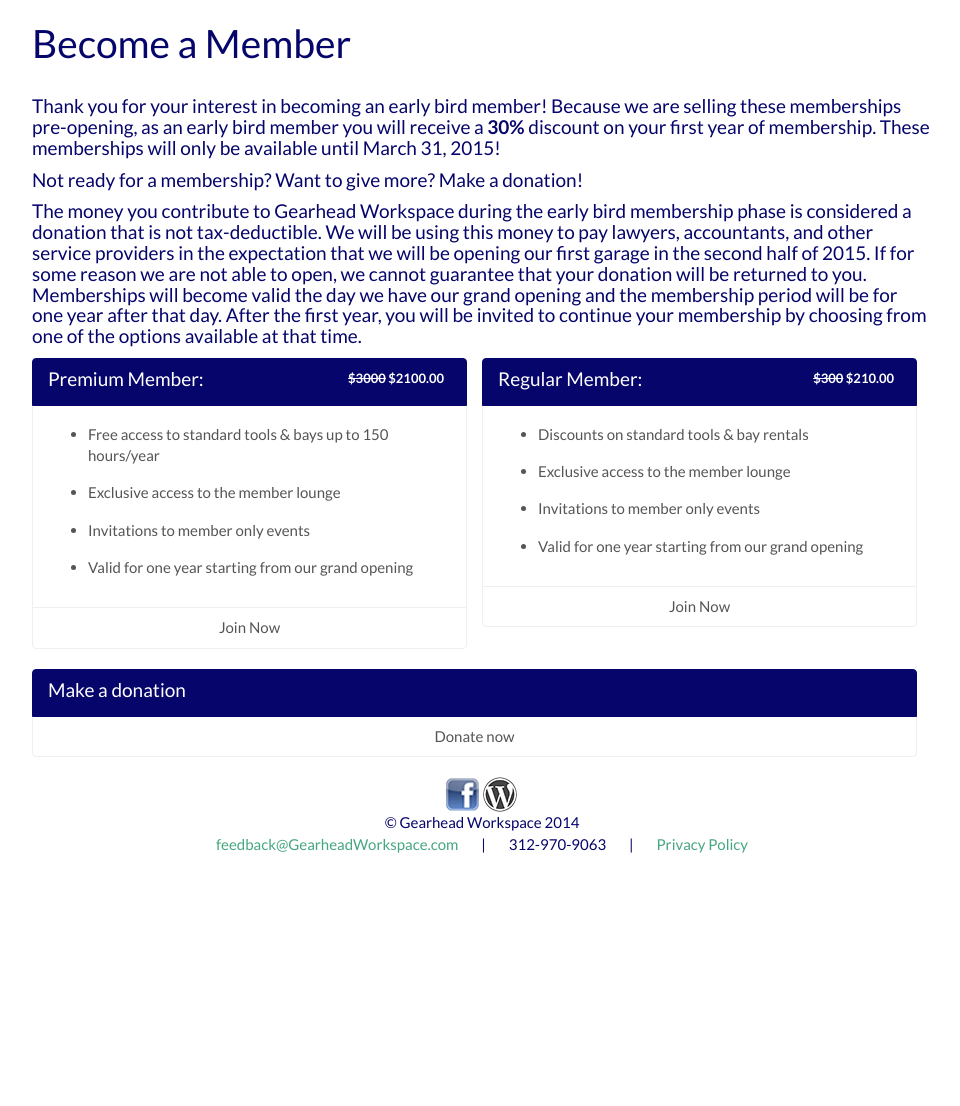
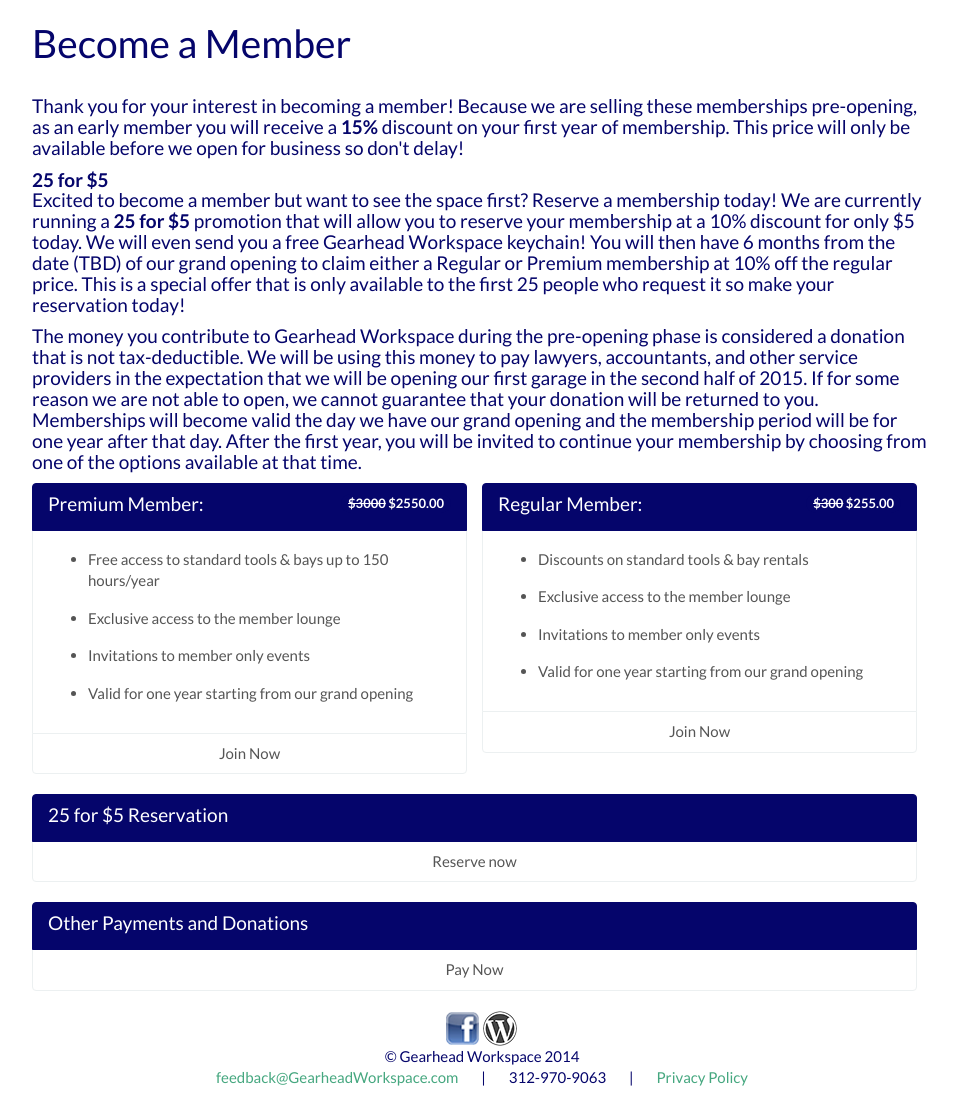
Before and after one commit to GearheadWorkspace/gearheadworkspace, a Django app: page /membership/ in a window 1280 px wide. Shown: the part 60-1166 px from the top of the page, without its empty margins (158-1118 px from the left). Before the commit the page ends 913 px from the top, so only its background shows below. Run offline with Django 3.2, Linux system fonts and the light colour scheme; some libraries are stand-ins or nearby versions.

Commit message:
25 for 5

```diff
--- a/promo/context_processors.py
+++ b/promo/context_processors.py
@@ -6,4 +6,5 @@ def membership_prices(request):
     return {
     	'PREMIUM_MEMBERSHIP': settings.PREMIUM_MEMBERSHIP,
     	'REGULAR_MEMBERSHIP': settings.REGULAR_MEMBERSHIP,
+		'MEMBERSHIP_RESERVATION': settings.MEMBERSHIP_RESERVATION,
     }
--- a/promo/views.py
+++ b/promo/views.py
@@ -37,6 +37,7 @@ def payment(request, membership):
     amount = {
         'premium': settings.PREMIUM_MEMBERSHIP,
         'regular': settings.REGULAR_MEMBERSHIP,
+		'reservation': settings.MEMBERSHIP_RESERVATION,
         'donation': request.POST.get("amount", 0)
     }
 
--- a/templates/membership.html
+++ b/templates/membership.html
@@ -8,15 +8,16 @@
   <h1 class="page-header">Become a Member</h1>
 <h4>
     <p>
-      Thank you for your interest in becoming an early bird member! Because we are selling these memberships pre-opening, as an early bird member you will receive a <b>30%</b> discount on your first year of membership. These memberships will only be available until March 31, 2015!
+      Thank you for your interest in becoming a member! Because we are selling these memberships pre-opening, as an early member you will receive a <b>15%</b> discount on your first year of membership. This price will only be available before we open for business so don't delay!
     </p>
 
     <p>
-      Not ready for a membership? Want to give more? Make a donation!
+      <b>25 for $5</b><br>
+      Excited to become a member but want to see the space first? Reserve a membership today! We are currently running a <b>25 for $5</b> promotion that will allow you to reserve your membership at a 10% discount for only $5 today. We will even send you a free Gearhead Workspace keychain! You will then have 6 months from the date (TBD) of our grand opening to claim either a Regular or Premium membership at 10% off the regular price. This is a special offer that is only available to the first 25 people who request it so make your reservation today!
     </p>
 
     <p>
-      The money you contribute to Gearhead Workspace during the early bird membership phase is considered a donation that is not tax-deductible. We will be using this money to pay lawyers, accountants, and other service providers in the expectation that we will be opening our first garage in the second half of 2015. If for some reason we are not able to open, we cannot guarantee that your donation will be returned to you. Memberships will become valid the day we have our grand opening and the membership period will be for one year after that day. After the first year, you will be invited to continue your membership by choosing from one of the options available at that time.
+      The money you contribute to Gearhead Workspace during the pre-opening phase is considered a donation that is not tax-deductible. We will be using this money to pay lawyers, accountants, and other service providers in the expectation that we will be opening our first garage in the second half of 2015. If for some reason we are not able to open, we cannot guarantee that your donation will be returned to you. Memberships will become valid the day we have our grand opening and the membership period will be for one year after that day. After the first year, you will be invited to continue your membership by choosing from one of the options available at that time.
     </p>
 </h4>
     {% include "partials/membership_options.html" %}
--- a/templates/partials/membership_options.html
+++ b/templates/partials/membership_options.html
@@ -43,16 +43,29 @@
   </a>
 </div>
 
+<div class="col-md-12 list-group">
+  <a href="{% url 'membership' %}" class="list-group-item active">
+    <h4 class="list-group-item-heading">
+      25 for $5 Reservation
+    </h4>
+  </a>
+  <a href="{% url 'payment' membership='reservation' %}" class="list-group-item">
+    <p class="list-group-item-text text-center">
+      Reserve now
+    </p>
+  </a>
+</div>
+
 
 <div class="col-md-12 list-group">
   <a href="{% url 'membership' %}" class="list-group-item active">
     <h4 class="list-group-item-heading">
-      Make a donation
+      Other Payments and Donations
     </h4>
   </a>
   <a href="{% url 'payment' membership='donation' %}" class="list-group-item">
     <p class="list-group-item-text text-center">
-      Donate now
+      Pay Now
     </p>
   </a>
 </div>
```
Also changed, not shown: gearheadworkspace/settings.py (+4 -3 lines).
